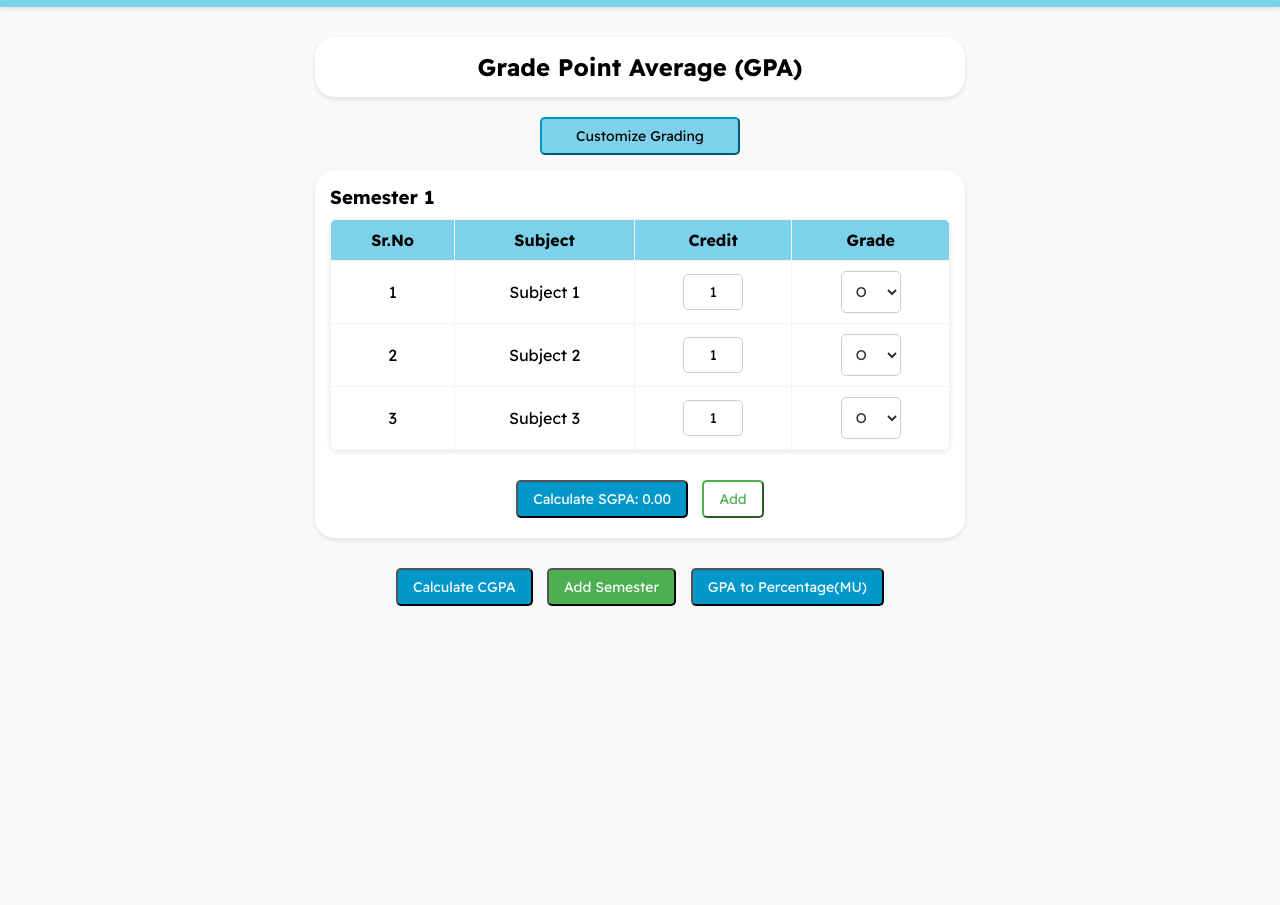
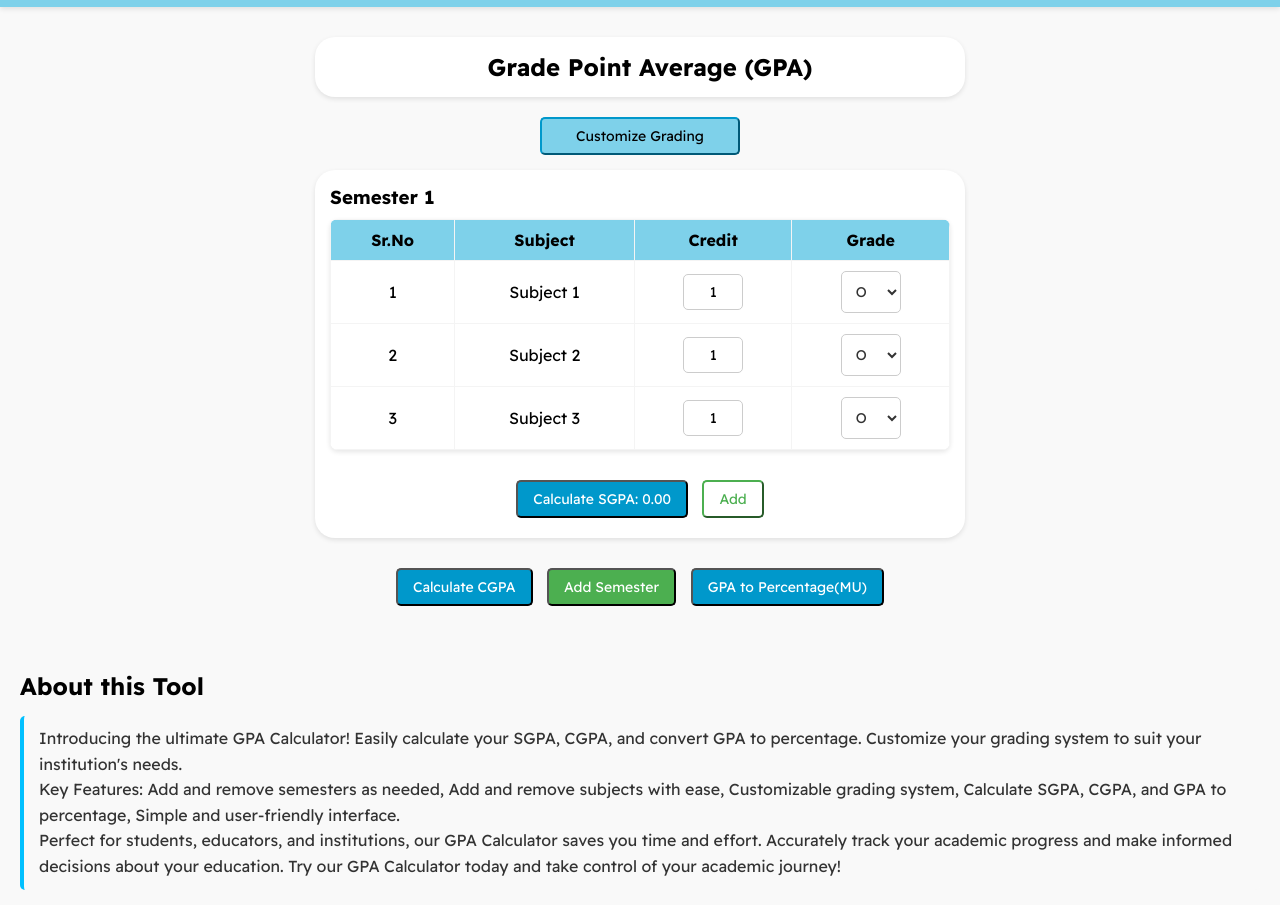
Before and after one commit to AvinashSingh2004/MumHUB, a plain HTML site: page GPA.HTML in a window 1280 px wide. Shown: the part 43-948 px from the top of the page. Before the commit the page ends 800 px from the top, so only its background shows below. Drawn offline with Linux system fonts and the light colour scheme.

Commit message:
Add files via upload

```diff
--- a/GPA.HTML
+++ b/GPA.HTML
@@ -173,12 +173,31 @@
             margin-top: 15px;
         }
 
+    h2 {
+    text-align: left; /* Align text to the left */
+    margin-left: 20px; /* Add left margin for indentation */
+    color: #000000; /* Optional: Change color to match the theme */
+}
+        .p {
+    font-size: 16px; /* Set a comfortable font size */
+    line-height: 1.6; /* Increase line height for better readability */
+    color: #333; /* Dark gray color for text */
+    margin: 15px 20px; /* Add margin for spacing */
+    text-align: left; /* Align text to the left */
+    background-color: #f9f9f9; /* Light background for contrast */
+    border-left: 4px solid #02c0ff; /* Left border for emphasis */
+    padding: 10px 15px; /* Padding for inner spacing */
+    border-radius: 5px; /* Rounded corners */
+}
         @media (max-width: 768px) {
     .card {
         width: 95%; /* Adjust card width for mobile */
         padding: 10px; /* Reduce padding */
     }
 
+    .card-title {
+        font-size: 24px;
+    }
     .credit-input, .grade-input {
         width: 60px; /* Full width for inputs */
         max-width: none; /* Remove max width */
@@ -222,6 +241,12 @@
         <br>
         <div id="cgpaResults"></div>
             <div id="percentcontainer"></div>
+            <br>
+            <h2>About this Tool</h2>
+            <p class="p">Introducing the ultimate GPA Calculator! Easily calculate your SGPA, CGPA, and convert GPA to percentage. Customize your grading system to suit your institution's needs.
+                <br>Key Features: Add and remove semesters as needed, Add and remove subjects with ease, Customizable grading system, Calculate SGPA, CGPA, and GPA to percentage, Simple and user-friendly interface.
+
+                <br>Perfect for students, educators, and institutions, our GPA Calculator saves you time and effort. Accurately track your academic progress and make informed decisions about your education. Try our GPA Calculator today and take control of your academic journey!</p>
     </main>
     <script src="Grading.js" defer></script>
     <script>
```
